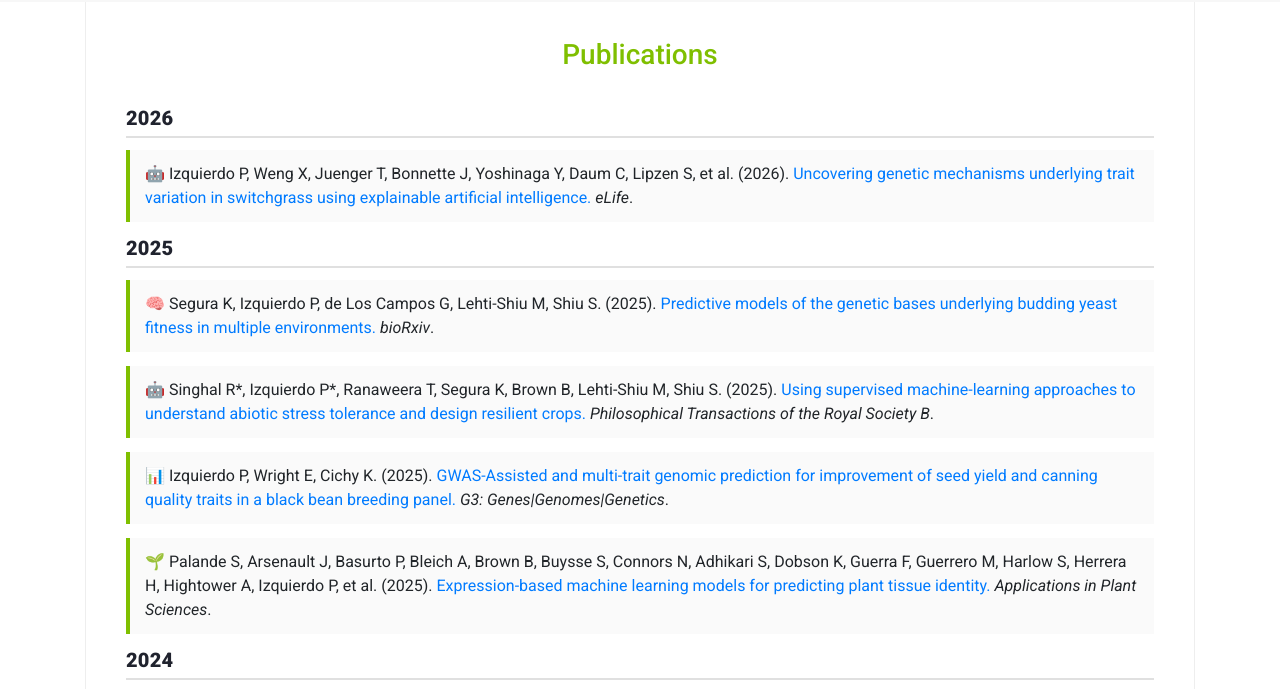
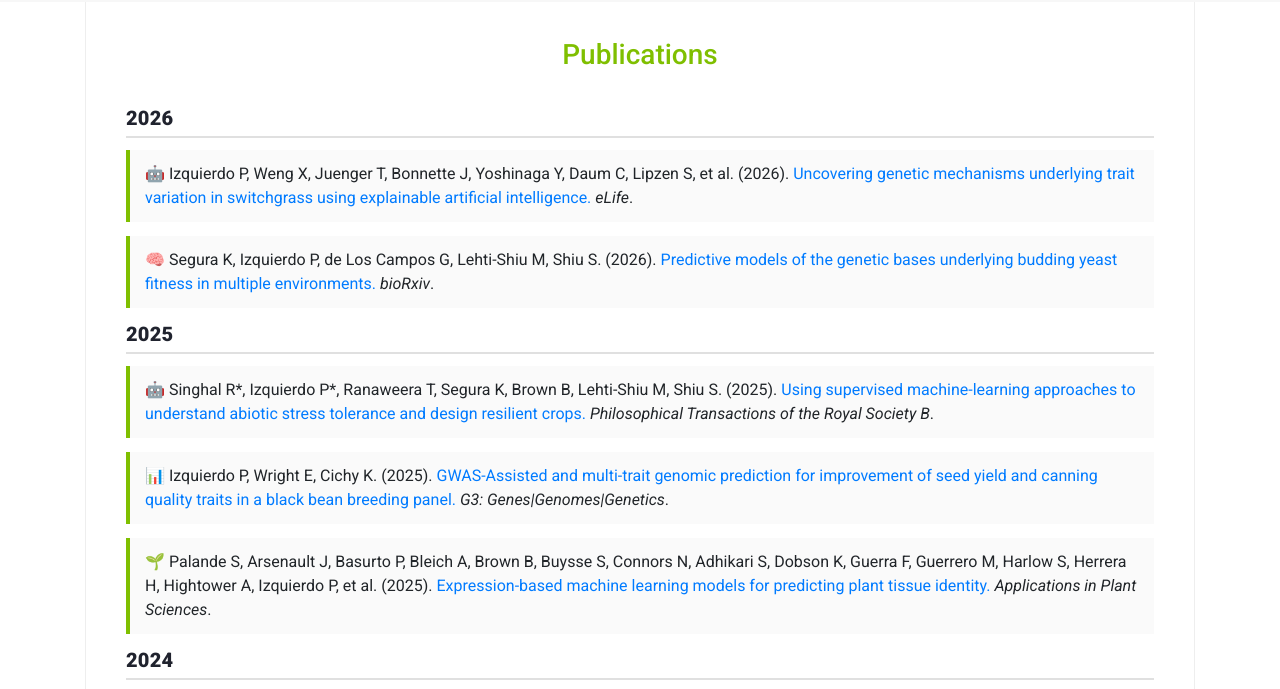
Before and after one commit to pauloizquierdo/pauloizquierdo.github.io, a plain HTML site: page publications.html in a window 1280 px wide. Shown: the part 98-787 px from the top of the page. Drawn offline with Linux system fonts and the light colour scheme.

```diff
--- a/publications.html
+++ b/publications.html
@@ -149,14 +149,15 @@ https://templatemo.com/tm-551-stand-blog
     <em>eLife</em>.
   </div>
 
-  <h4 style="border-bottom: 2px solid #e0e0e0; padding-bottom: 6px;">2025</h4>
-  <div style="margin-bottom: 14px; padding: 12px 15px; border-left: 4px solid #7FBF00; background-color: #fafafa;">
-    🧠 Segura K, Izquierdo P, de Los Campos G, Lehti-Shiu M, Shiu S. (2025).
-    <a href="https://doi.org/10.1101/2025.10.20.683436" target="_blank">
+    <div style="margin-bottom: 14px; padding: 12px 15px; border-left: 4px solid #7FBF00; background-color: #fafafa;">
+    🧠 Segura K, Izquierdo P, de Los Campos G, Lehti-Shiu M, Shiu S. (2026).
+    <a href="https://doi.org/10.1093/nargab/lqag084" target="_blank">
       Predictive models of the genetic bases underlying budding yeast fitness in multiple environments.
     </a>
     <em>bioRxiv</em>.
   </div>
+
+  <h4 style="border-bottom: 2px solid #e0e0e0; padding-bottom: 6px;">2025</h4>
 
   <div style="margin-bottom: 14px; padding: 12px 15px; border-left: 4px solid #7FBF00; background-color: #fafafa;">
     🤖 Singhal R*, Izquierdo P*, Ranaweera T, Segura K, Brown B, Lehti-Shiu M, Shiu S. (2025).
```
